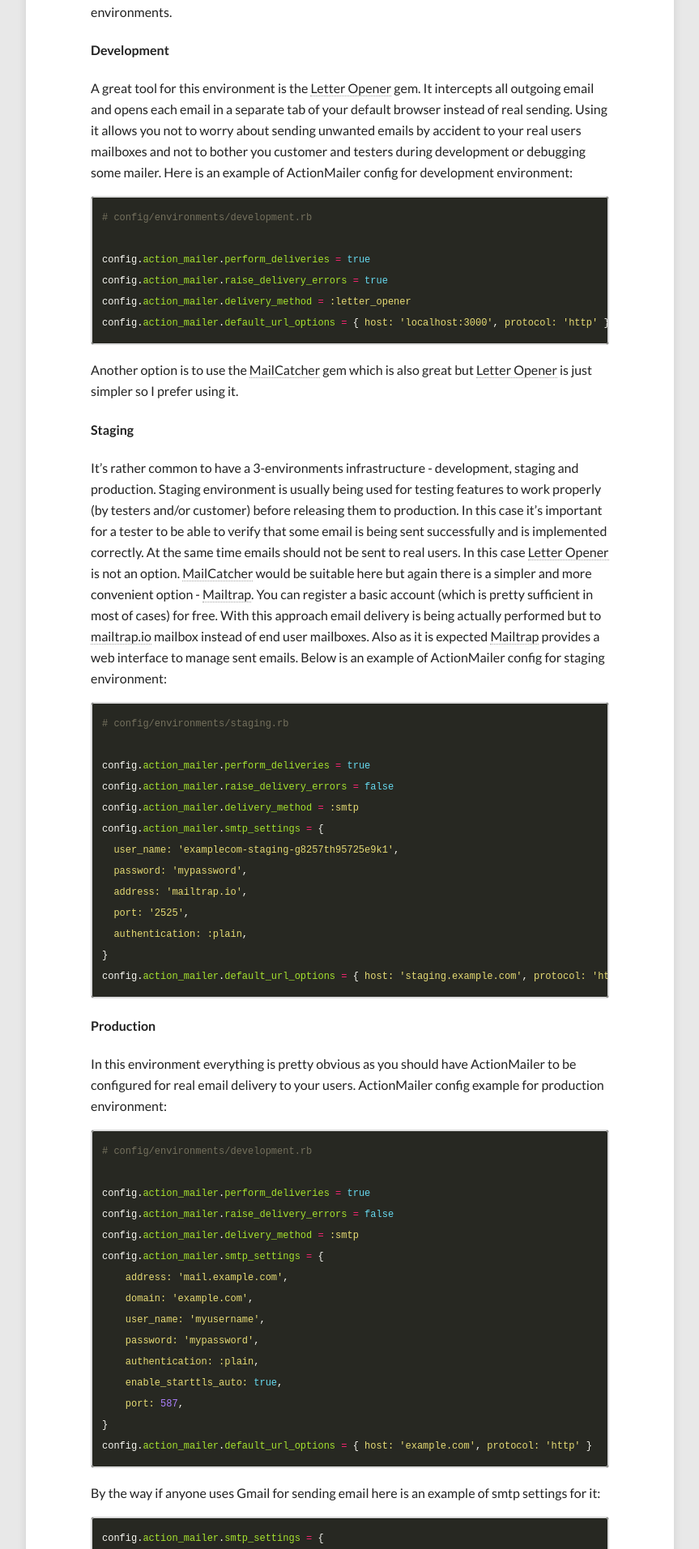
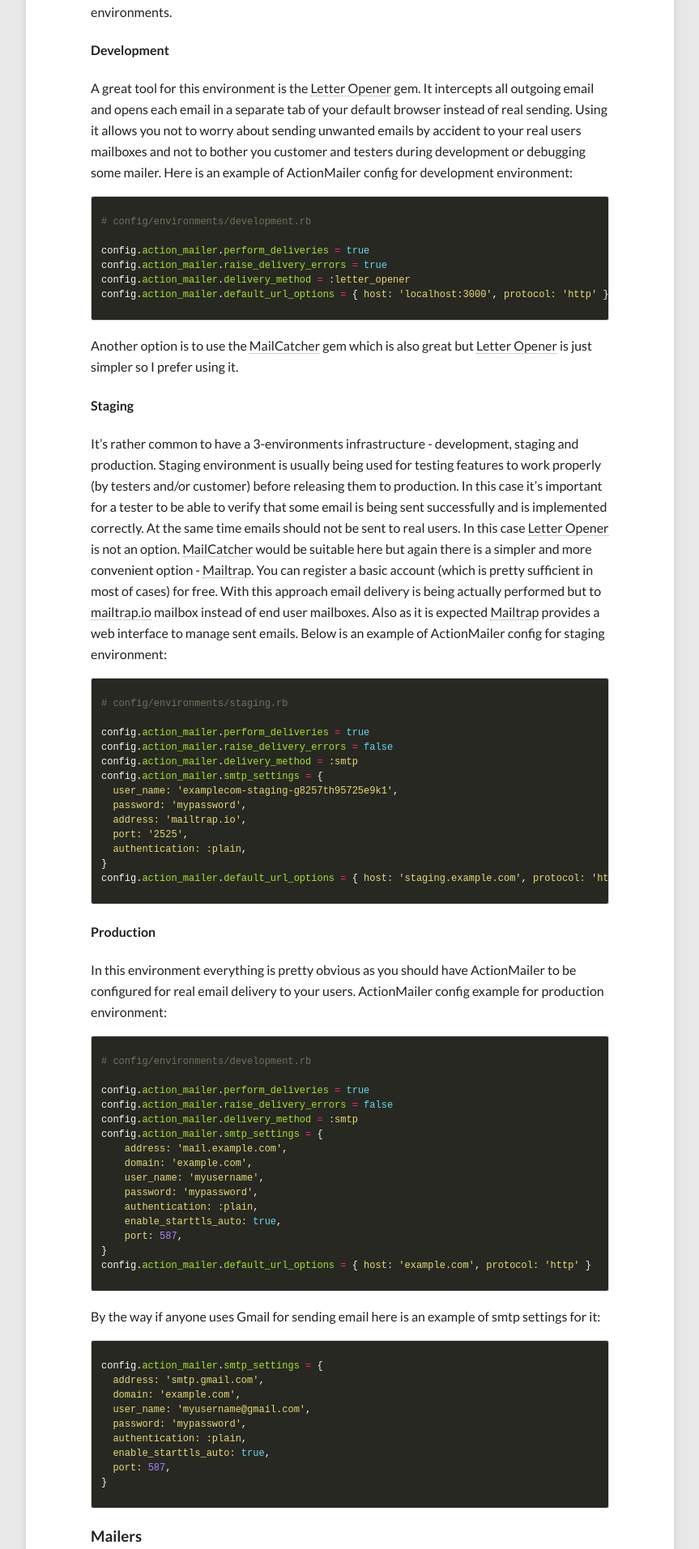
Before and after one commit to trushkevich/trushkevich.github.io, a Jekyll site: the page built from _posts/2014-12-17-email-on-rails.markdown, in a window 1280 px wide. Shown: the part 575-2488 px from the top of the page at 81% size, without its empty margins (208-1071 px from the left). Built offline with Jekyll 4.4.1, drawn with Linux system fonts in a browser that asks for light colours; nearby versions of some CDN libraries; comment, search, counter and statistics services are not loaded.

Commit message:
changed code highlighting in email on rails blog post

```diff
--- a/_posts/2014-12-17-email-on-rails.markdown
+++ b/_posts/2014-12-17-email-on-rails.markdown
@@ -19,14 +19,14 @@
 
 A great tool for this environment is the [Letter Opener][letter_opener] gem. It intercepts all outgoing email and opens each email in a separate tab of your default browser instead of real sending. Using it allows you not to worry about sending unwanted emails by accident to your real users mailboxes and not to bother you customer and testers during development or debugging some mailer. Here is an example of ActionMailer config for development environment:
 
-~~~ ruby
+{% highlight ruby %}
 # config/environments/development.rb
 
 config.action_mailer.perform_deliveries = true
 config.action_mailer.raise_delivery_errors = true
 config.action_mailer.delivery_method = :letter_opener
 config.action_mailer.default_url_options = { host: 'localhost:3000', protocol: 'http' }
-~~~
+{% endhighlight %}
 
 Another option is to use the [MailCatcher][mail_catcher] gem which is also great but [Letter Opener][letter_opener] is just simpler so I prefer using it.
 
@@ -34,7 +34,7 @@
 
 It's rather common to have a 3-environments infrastructure - development, staging and production. Staging environment is usually being used for testing features to work properly (by testers and/or customer) before releasing them to production. In this case it's important for a tester to be able to verify that some email is being sent successfully and is implemented correctly. At the same time emails should not be sent to real users. In this case [Letter Opener][letter_opener] is not an option. [MailCatcher][mail_catcher] would be suitable here but again there is a simpler and more convenient option - [Mailtrap][mailtrap]. You can register a basic account (which is pretty sufficient in most of cases) for free. With this approach email delivery is being actually performed but to [mailtrap.io][mailtrap] mailbox instead of end user mailboxes. Also as it is expected [Mailtrap][mailtrap] provides a web interface to manage sent emails. Below is an example of ActionMailer config for staging environment:
 
-~~~ ruby
+{% highlight ruby %}
 # config/environments/staging.rb
 
 config.action_mailer.perform_deliveries = true
@@ -48,13 +48,13 @@
   authentication: :plain,
 }
 config.action_mailer.default_url_options = { host: 'staging.example.com', protocol: 'http'  }
-~~~
+{% endhighlight %}
 
 #### **Production**
 
 In this environment everything is pretty obvious as you should have ActionMailer to be configured for real email delivery to your users. ActionMailer config example for production environment:
 
-~~~ ruby
+{% highlight ruby %}
 # config/environments/development.rb
 
 config.action_mailer.perform_deliveries = true
@@ -70,11 +70,11 @@
     port: 587,
 }
 config.action_mailer.default_url_options = { host: 'example.com', protocol: 'http' }
-~~~
+{% endhighlight %}
 
 By the way if anyone uses Gmail for sending email here is an example of smtp settings for it:
 
-~~~ ruby
+{% highlight ruby %}
 config.action_mailer.smtp_settings = {
   address: 'smtp.gmail.com',
   domain: 'example.com',
@@ -84,13 +84,13 @@
   enable_starttls_auto: true,
   port: 587,
 }
-~~~
+{% endhighlight %}
 
 ### **Mailers**
 
 Instead of inheriting your mailers directly from [ActionMailer::Base][action_mailer_base] it is convenient to create a parent `ApplicationMailer` mailer class where you can configure default mailer properties as for example layout and "from". Later you create your mailers inherited from it.
 
-~~~ ruby
+{% highlight ruby %}
 # app/mailers/application_mailer.rb
 
 class ApplicationMailer < ActionMailer::Base
@@ -99,11 +99,11 @@
   default from: 'postoffice@example.com'
 
 end
-~~~
+{% endhighlight %}
 
 Having a layout provides you with obvious advantages of DRYing your email views (for example you can easily add shared header and footer).
 
-~~~ haml
+{% highlight haml %}
 / app/views/layouts/application_mailer.html.haml
 
 %html
@@ -115,13 +115,13 @@
     = yield
     %hr
     = render 'shared/email_footer'
-~~~
+{% endhighlight %}
 
 #### **Custom mailer**
 
 So, let's suppose that your application provides users with a capability to send in-site  messages to each other with an option to send an email to the recipient user as well (via a checkbox or something). A possible simplified `create` action responding to js format for this could look something like this:
 
-~~~ ruby
+{% highlight ruby %}
 # app/controllers/messages_controller.rb
 
 class MessagesController < ApplicationController
@@ -137,17 +137,17 @@
   end
 
 end
-~~~
+{% endhighlight %}
 
 By the way for performance and usability reasons it is better to send emails asynchronously, for example using [Sidekiq][sidekiq] gem. In this case your code would look like this:
 
-~~~ ruby
+{% highlight ruby %}
 MessageMailer.delay.new_message(@message, recipient)
-~~~
+{% endhighlight %}
 
 Ok, let's look at our `MessageMailer`.
 
-~~~ ruby
+{% highlight ruby %}
 # app/mailers/message_mailer.rb
 
 class MessageMailer < ApplicationMailer
@@ -161,16 +161,16 @@
   end
 
 end
-~~~
+{% endhighlight %}
 
 And we should have a corresponding view:
 
-~~~ haml
+{% highlight haml %}
 / app/views/message_mailer/new_message.html.haml
 
 %h2= @message.subject
 %p= simple_format @message.content
-~~~
+{% endhighlight %}
 
 And that is all. Basic email should now be sent after invoking the "create" action of MessagesController.
 
@@ -178,13 +178,13 @@
 
 Let's modify a bit `From` field of the email in order to clearly see who sent you a message when you receive such email. And also let's not show the actual user email address (let's assume it is for private reasons) but instead we'll use the email address which we set as the default in the `ApplicationMailer` class.
 
-~~~ ruby
+{% highlight ruby %}
 mail({
   from: "#{message.author.full_name} <#{default_params[:from]}>",
   subject: message.subject,
   to: recipient.email,
 })
-~~~
+{% endhighlight %}
 
 Assuming a message was sent by John Doe for example Gmail will show an email sent this way as from "John Doe". Many email clients will show it as from "John Doe \<postoffice@example.com\>". I think it looks much better than just from "postoffice@example.com" and besides it allows you to search for emails based on their actual sender.
 
@@ -192,27 +192,27 @@
 
 Suppose we want to send some file attachments along with an email. File uploads are out of scope of this post so let's just assume that we have following models:
 
-~~~ ruby
+{% highlight ruby %}
 class Message < ActiveRecord::Base
   MAX_ATTACHMENTS_TOTAL_SIZE = 20 * 1024 * 1024
   has_many :content_files
   belongs_to :author, class_name: 'User', foreign_key: 'created_by'
 end
-~~~
+{% endhighlight %}
 
-~~~ ruby
+{% highlight ruby %}
 class ContentFile < ActiveRecord::Base
   mount_uploader :attachment, ContentFileUploader
   belongs_to :message
 end
-~~~
+{% endhighlight %}
 
 Here the `ContentFile` model has a mounted as `:attachment` [CarrierWave][carrier_wave] uploader (yep, I prefer to use [CarrierWave][carrier_wave] for file uploads).
 
 
 Also you should keep in mind that you can't send an arbitrary amount of data in attachments as it's most likely that email size will be limited at the destination mailserver. For example current Gmail total email size limit (including body and attachments) is equal to 25 MB. So we should process attachments somehow taking into account their size. There are plenty of options that you could implement including blocking messages with attachments size overlimit from being sent at all, but to my mind a better solution is to send just as much data as possible and if there are attachments that were not sent then for example explicitly tell about it to the recipient user and invite him to see an original message at your website. Code responsible for this could be as follows:
 
-~~~ ruby
+{% highlight ruby %}
 class MessageMailer < ApplicationMailer
 
   def new_message(message, recipient)
@@ -233,7 +233,7 @@
   end
 
 end
-~~~
+{% endhighlight %}
 
 The algorithm above of course is not the most perfect one and can be improved in many ways depending on your needs. This implementation tries first to create attachments based on first uploaded files assuming that they are the most important and then it tries to add as many files as possible up to the provided limit skipping large files causing overlimit.
 
@@ -245,29 +245,29 @@
 
 Without any doubts it would be very useful to not only send emails but also to receive them and process in the context of your Rails application. The most common solution for this task is to use the [Mailman][mailman] gem. Setting up [Mailman][mailman] is pretty simple. Let's see how to configure it to fetch email from a Gmail account. First, add it to your `Gemfile`
 
-~~~ ruby
+{% highlight ruby %}
 gem 'mailman', require: false
-~~~
+{% endhighlight %}
 
 and run `bundle install`. Next let's create a file which we will use to run mailman as a background process.
 
-~~~ ruby
+{% highlight ruby %}
 # script/mailman_daemon
 
 #!/usr/bin/env ruby
 require 'daemons'
 Daemons.run('script/mailman_server')
-~~~
+{% endhighlight %}
 
 We will be able to run it almost as a standard UNIX daemon:
 
-~~~ bash
+{% highlight bash %}
 bundle exec script/mailman_daemon start|stop|restart|status
-~~~
+{% endhighlight %}
 
 Next let's create the actual [Mailman][mailman] server script. Here is an example of what it could look like:
 
-~~~ ruby
+{% highlight ruby %}
 #!/usr/bin/env ruby
 require "mailman"
 
@@ -292,7 +292,7 @@
     # this is a catch-all route
   end
 end
-~~~
+{% endhighlight %}
 
 Here we configured [Mailman][mailman] to get email from a Gmail account via the POP3 protocol once a minute. Within a `Mailman::Application.run` block we define rules to determine how to process an email in a way very similar to the Rails router approach - you define routes one by one and the first suitable route's block will be executed. Pretty simple, isn't it? Great, now you can both send and receive email in Rails.
 
@@ -310,29 +310,29 @@
 
 Let's suppose we have following models:
 
-~~~ ruby
+{% highlight ruby %}
 class User < ActiveRecord::Base
 end
-~~~
+{% endhighlight %}
 
-~~~ ruby
+{% highlight ruby %}
 class MessageDelivery < ActiveRecord::Base
   belongs_to :recipient, class_name: "User", foreign_key: "recipient_id"
   belongs_to :message
 end
-~~~
+{% endhighlight %}
 
-~~~ ruby
+{% highlight ruby %}
 class Message < ActiveRecord::Base
   belongs_to :author, class_name: "User", foreign_key: "author_id"
   has_many :message_deliveries
   has_many :recipients, through: :message_deliveries
 end
-~~~
+{% endhighlight %}
 
 and a `MessagesController` controller with `create` action responsible for sending messages which looks like this:
 
-~~~ ruby
+{% highlight ruby %}
 class MessagesController < ApplicationController
 
   def create
@@ -348,19 +348,19 @@
   end
 
 end
-~~~
+{% endhighlight %}
 
 Our mailer class `MessageMailer` could look like this:
 
-~~~ ruby
+{% highlight ruby %}
 class ApplicationMailer < ActionMailer::Base
   layout 'application_mailer'
   default from: 'postoffice@example.com'
 end
-~~~
+{% endhighlight %}
 
 
-~~~ ruby
+{% highlight ruby %}
 class MessageMailer < ApplicationMailer
 
   def email_copy(message, recipient, options = {})
@@ -374,7 +374,7 @@
   end
 
 end
-~~~
+{% endhighlight %}
 
 Here I set `Reply-to` field to contain our default `From` email address but with addition of some useful information using address tagging. What it gives is that an user will still receive emails from address `postoffice@example.com`, but when he hits "Reply" in his email client than the `To` email address will be equal to the one we passed in `Reply-to` field. Of course we make an assumption that an user will not change it, but I think that in most of cases he indeed will not.
 
@@ -382,7 +382,7 @@
 
 [Mailman][mailman] route for catching these emails can look like this:
 
-~~~ ruby
+{% highlight ruby %}
 Mailman::Application.run do
   to 'f-%from_uuid%-t-%to_uuid%-m-%message_uuid%@' do
     # here you can load all records that you need
@@ -393,7 +393,7 @@
     # remember that at this point you have access to a Mailman "message" method which returns Mailman message object - you can get all details of the incoming email from it
   end
 end
-~~~
+{% endhighlight %}
 
 In [Mailman][mailman] you can create a new reply-message and also send it's copy by email. This way you'll implement such a system where users can exchange messages with each other directly from their email clients and in the meantime there will be created messages on your site.
 
```
